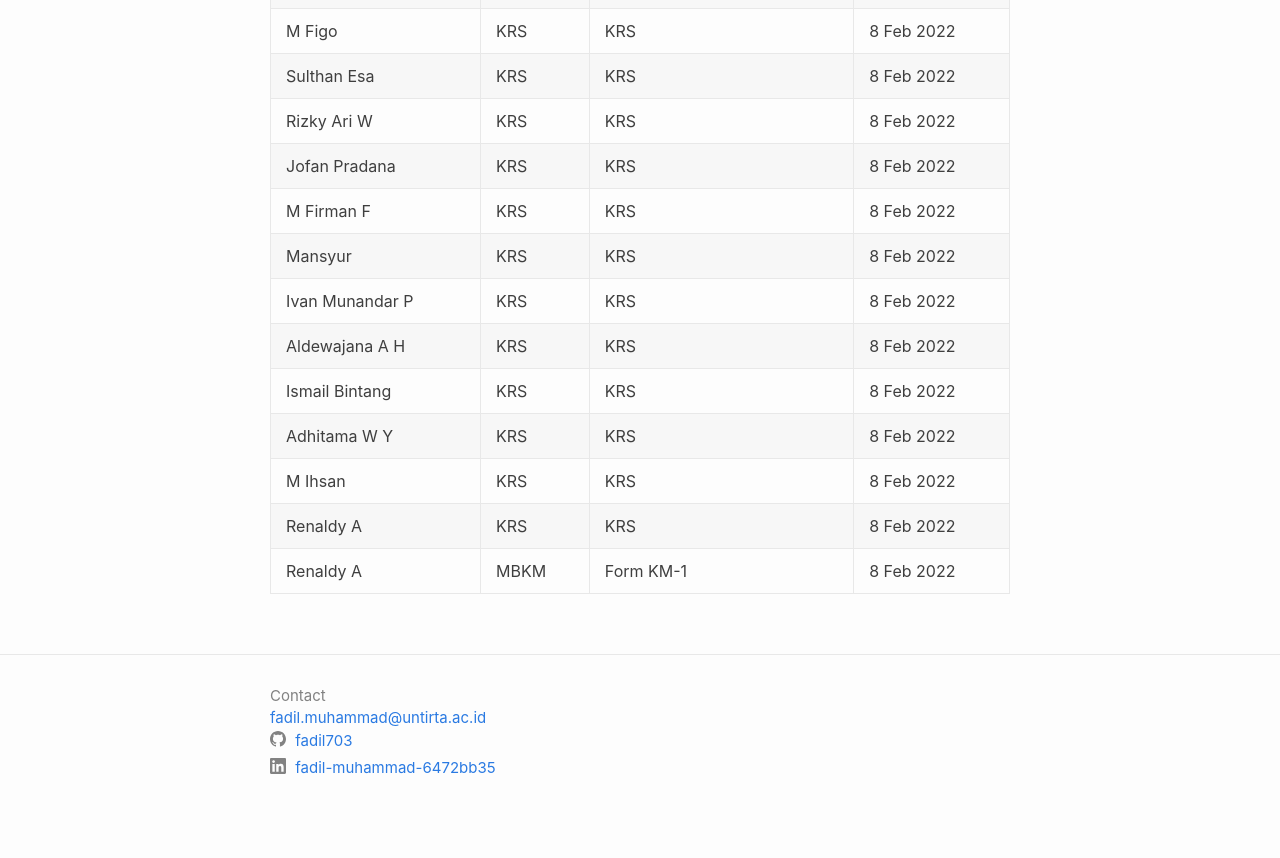
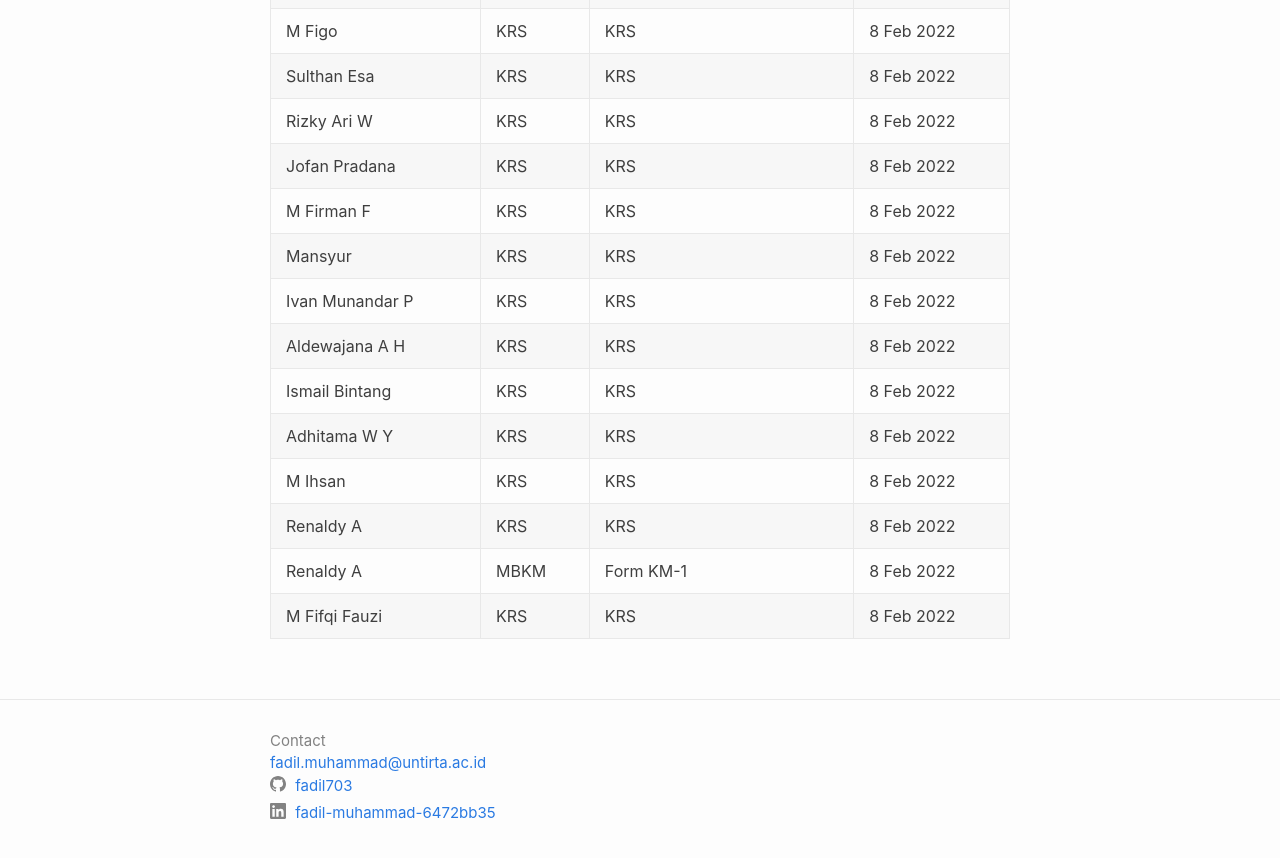
Before and after one commit to fadil703/fadil703.github.io, a Jekyll site: the page built from _posts/2022-02-03-february-signature.markdown, in a window 1280 px wide and 900 px high, scrolled down 597 px. Shown: the top 858 px of the window. Built offline with Jekyll 4.4.1, drawn with Linux system fonts in a browser that asks for light colours.

Commit message:
Update 2022-02-03-february-signature.markdown
add rifqi

```diff
--- a/_posts/2022-02-03-february-signature.markdown
+++ b/_posts/2022-02-03-february-signature.markdown
@@ -29,3 +29,4 @@ author: "fadil703"
 | M Ihsan | KRS | KRS | 8 Feb 2022  |
 | Renaldy A | KRS | KRS | 8 Feb 2022  |
 | Renaldy A | MBKM | Form KM-1 | 8 Feb 2022  |
+| M Fifqi Fauzi | KRS | KRS | 8 Feb 2022  |
```
